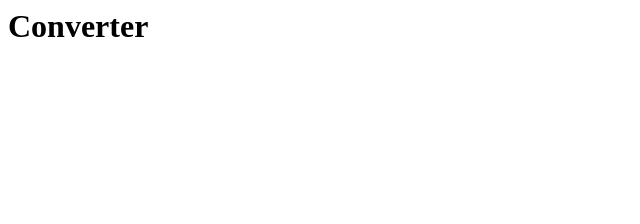
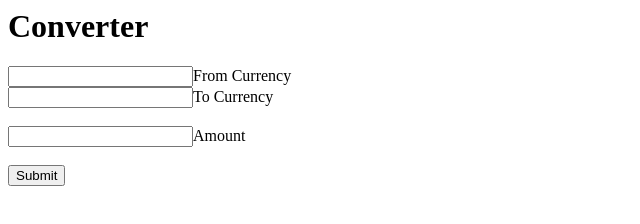
Before and after one commit to RaitzeR/nosto_assignment_front, a plain HTML site: page index.html in a window 1280 px wide. Shown: the whole page, without its empty margins (0-640 px from the left). Drawn offline with Linux system fonts and the light colour scheme.

Commit message:
Update index.html

```diff
--- a/index.html
+++ b/index.html
@@ -1 +1,25 @@
 <h1>Converter</h1>
+<input id="from">From Currency</input>
+<br>
+<input id="to">To Currency</input>
+<br>
+<br>
+<input id="amount">Amount</input>
+<br>
+<br>
+<button onclick="submit()">Submit</button>
+
+<script>
+    function reqListener() {
+        console.log(this.responseText);
+    }
+
+
+    function submit() {
+        const req = new XMLHttpRequest();
+        req.addEventListener("load", reqListener);
+        req.open("GET", "localhost:8080/exchange?from=AFN&to=ANG&amount=20");
+        req.send();
+        console.log("Testi");
+    }
+</script>
```
